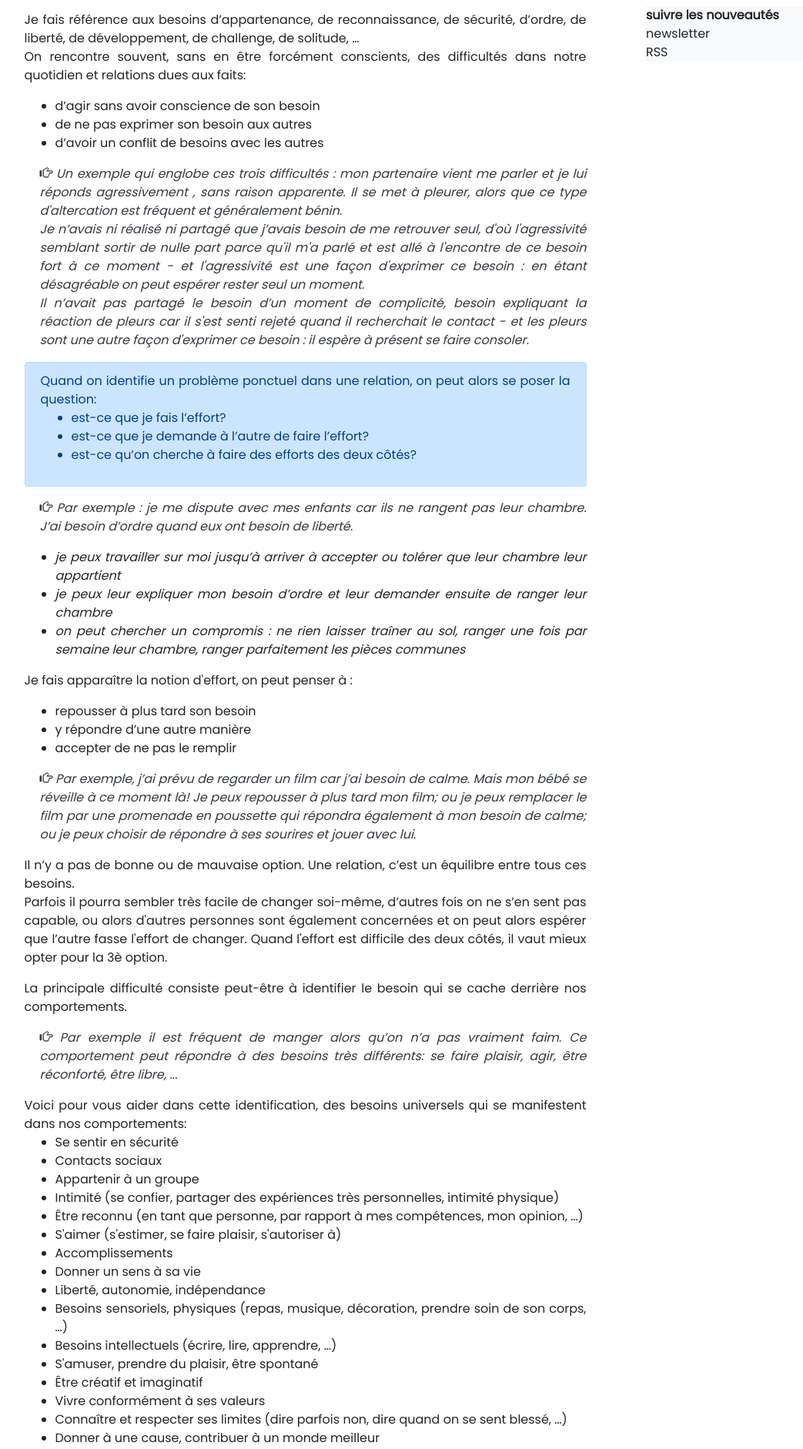
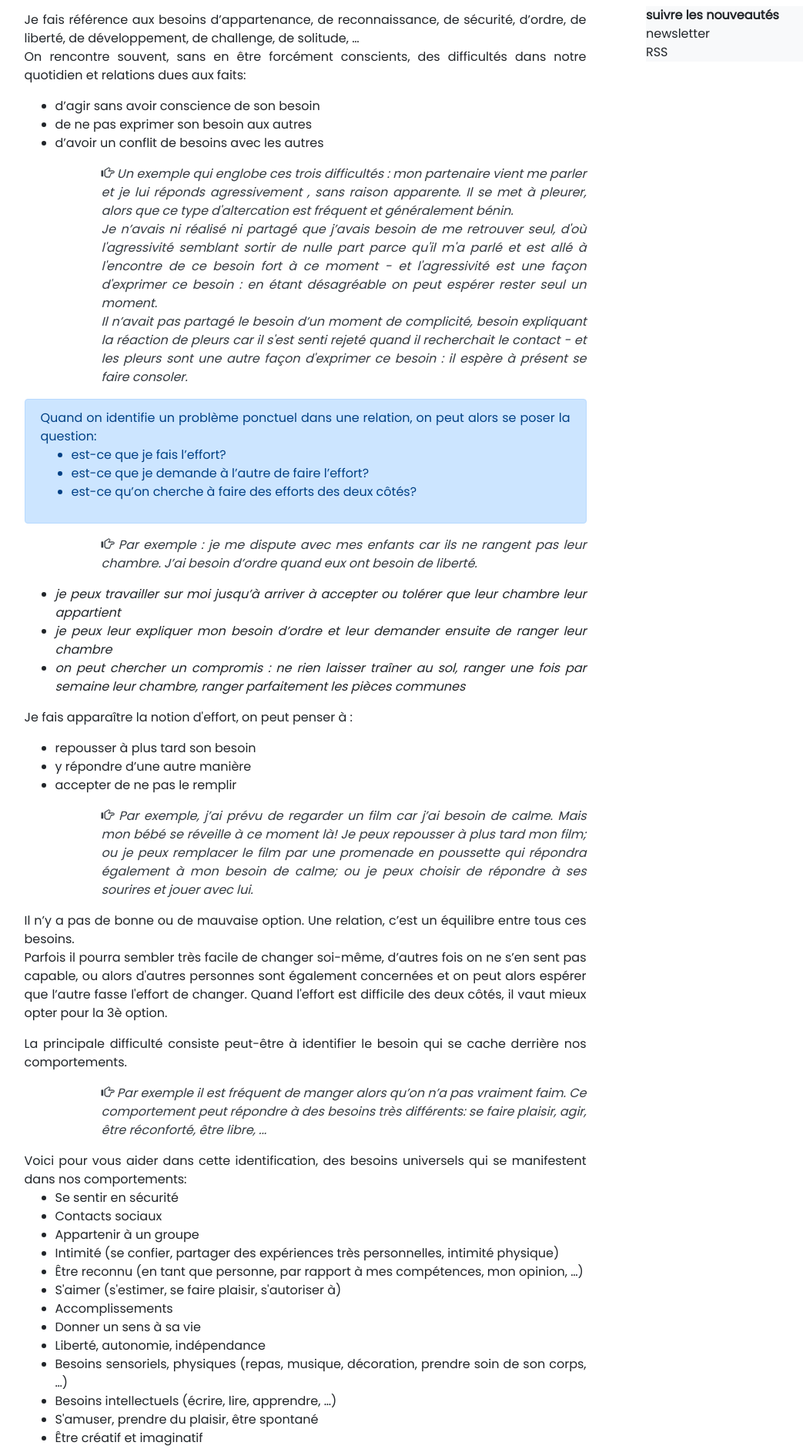
Before and after one commit to OrgaEvolutions/Nathoup.github.io, a Jekyll site: the page built from articles/besoins.html, in a window 1280 px wide. Shown: the part 356-2238 px from the top of the page at 77% size, without its empty margins (101-1144 px from the left). Built offline with Jekyll 4.4.1, drawn with Linux system fonts in a browser that asks for light colours; nearby versions of some CDN libraries; some web fonts are replaced; comment, search, counter and statistics services are not loaded.

Commit message:
Update post.html

```diff
--- a/_layouts/post.html
+++ b/_layouts/post.html
@@ -5,7 +5,7 @@ passage_important: "<div class='alert alert-primary' role='alert'><!--<span clas
 fin_passage_important: "</div>"
 paragraphe: "<p>"
 fin_paragraphe: "</p>"
-exemple: "<p class='text-dark' style='margin-left : 20px'><span class='glyphicon glyphicon-hand-right'></span> <i>"
+exemple: "<p class='text-dark' style='margin-left : 100px;'><span class='glyphicon glyphicon-hand-right'></span> <i>"
 fin_exemple: "</i></p>"
 debut_liste: "<ul>"
 element_liste: "<li>"
```
